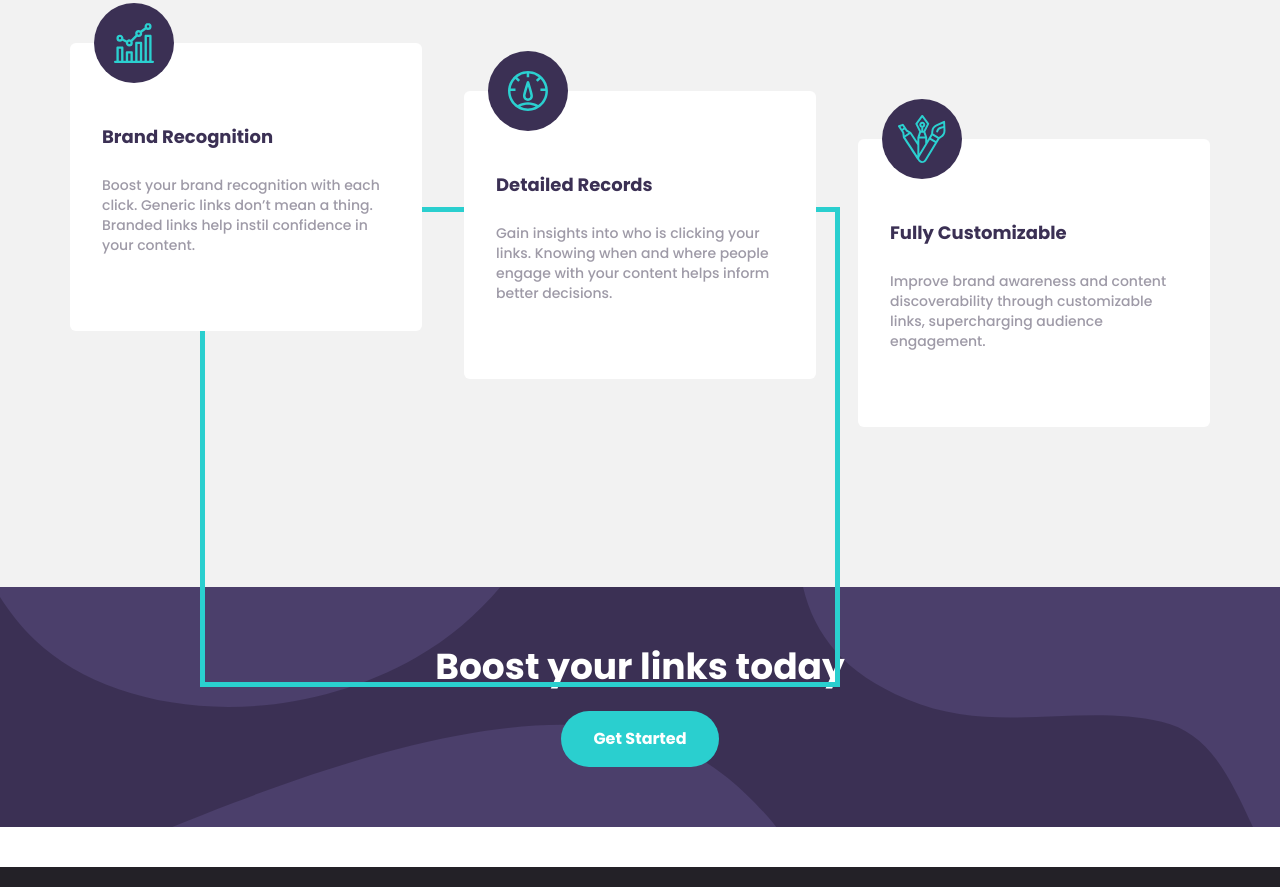
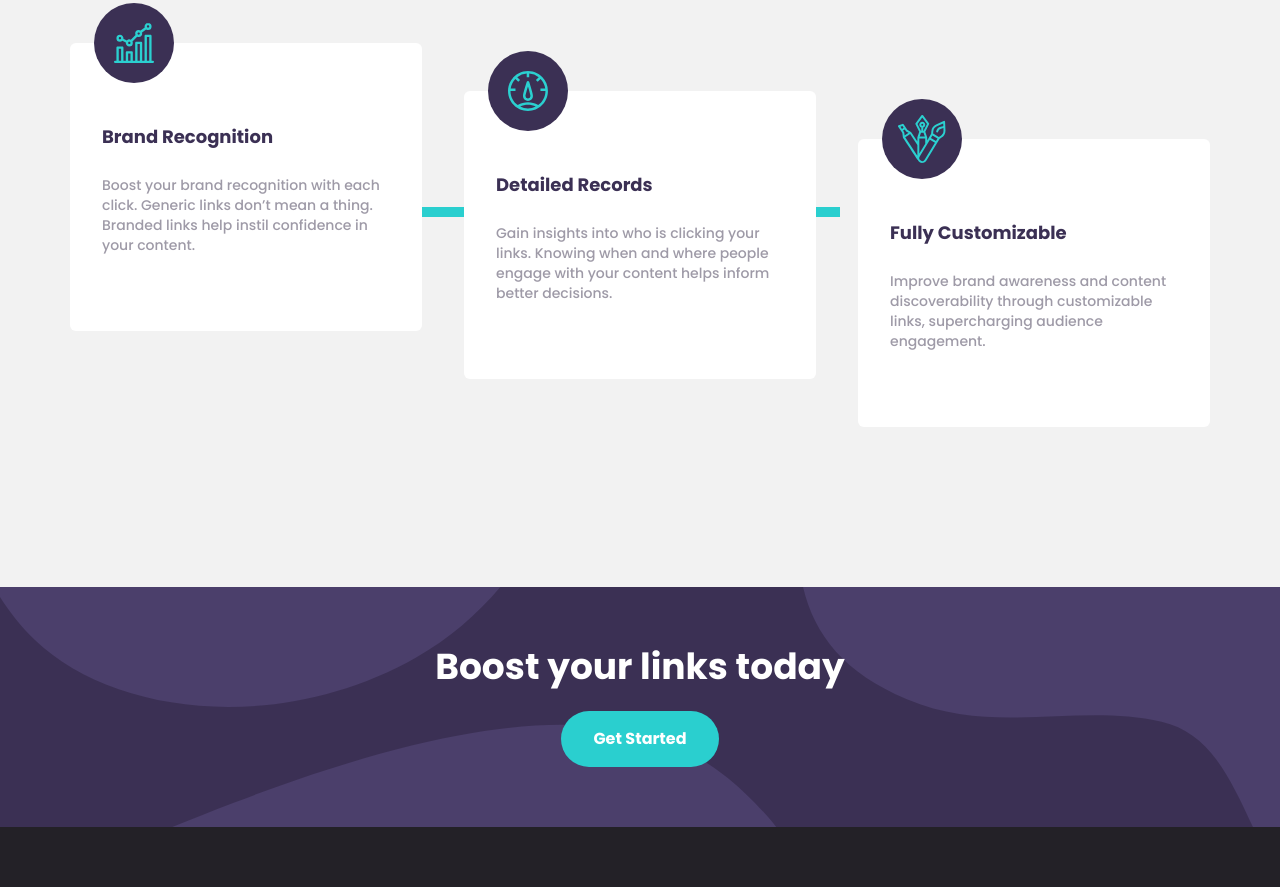
Before and after one commit to caiomontenegro/url-shortening-API, a website: page src/index.html in a window 1280 px wide. Shown: the part 1193-2080 px from the top of the page. Drawn offline with Linux system fonts and the light colour scheme.

Commit message:
Advertising section reponsive style created

```diff
--- a/src/index.html
+++ b/src/index.html
@@ -38,7 +38,7 @@
     </nav>
   </header>
 
-  <main class="flex flex-col justify-center w-full mb-10 mt-6">
+  <main class="flex flex-col justify-center w-full mt-6">
 
     <section class="introduction flex flex-col desk:flex-row m-auto w-11/12 desk:w-desktop mt-12 mb-48 desk:mb-56">
       <div class="introduction-container flex flex-col items-center desk:items-start desk:w-1/2 order-2 desk:order-none">
@@ -71,7 +71,7 @@
         <p>
       </div>
       <div class="statistics__benefits flex flex-col desk:flex-row justify-between items-center desk:items-stretch w-full desk:w-desktop">
-        <div class="green-line h-1/2 desk:w-2/4 border-solid border-8 absolute top-[650px] desk:top-[580px] desk:right-[440px]"></div>
+        <div class="green-line h-1/2 desk:h-0 desk:w-2/4 border-solid border-8 absolute top-[650px] desk:top-[580px] desk:right-[440px]"></div>
         <div class="benefit flex flex-col items-center desk:items-start w-11/12 desk:w-[22rem] mt-32 desk:mt-24 pt-20 px-8 pb-6 h-80 desk:h-72 rounded-md relative">
           <div class="img-container flex justify-center items-center px-2 py-2 h-28 w-28 desk:h-20 desk:w-20 rounded-full absolute -top-14 desk:-top-10 right-1/2 translate-x-1/2 desk:translate-x-0 desk:right-img-card">
             <img class="benefit__img w-14 desk:w-auto" src="images/icon-brand-recognition.svg" alt="Benefit image">
```
Also changed, not shown: src/css/output.css, 1 other file.
